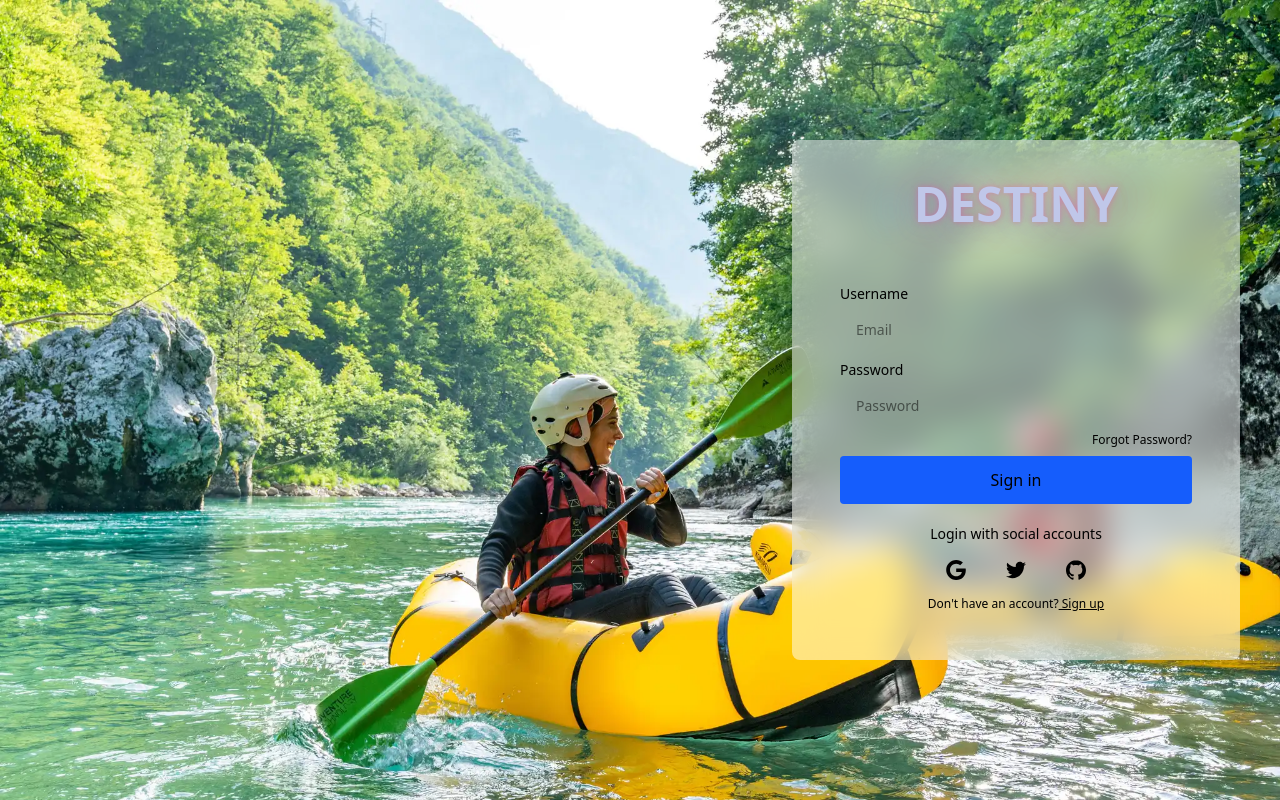
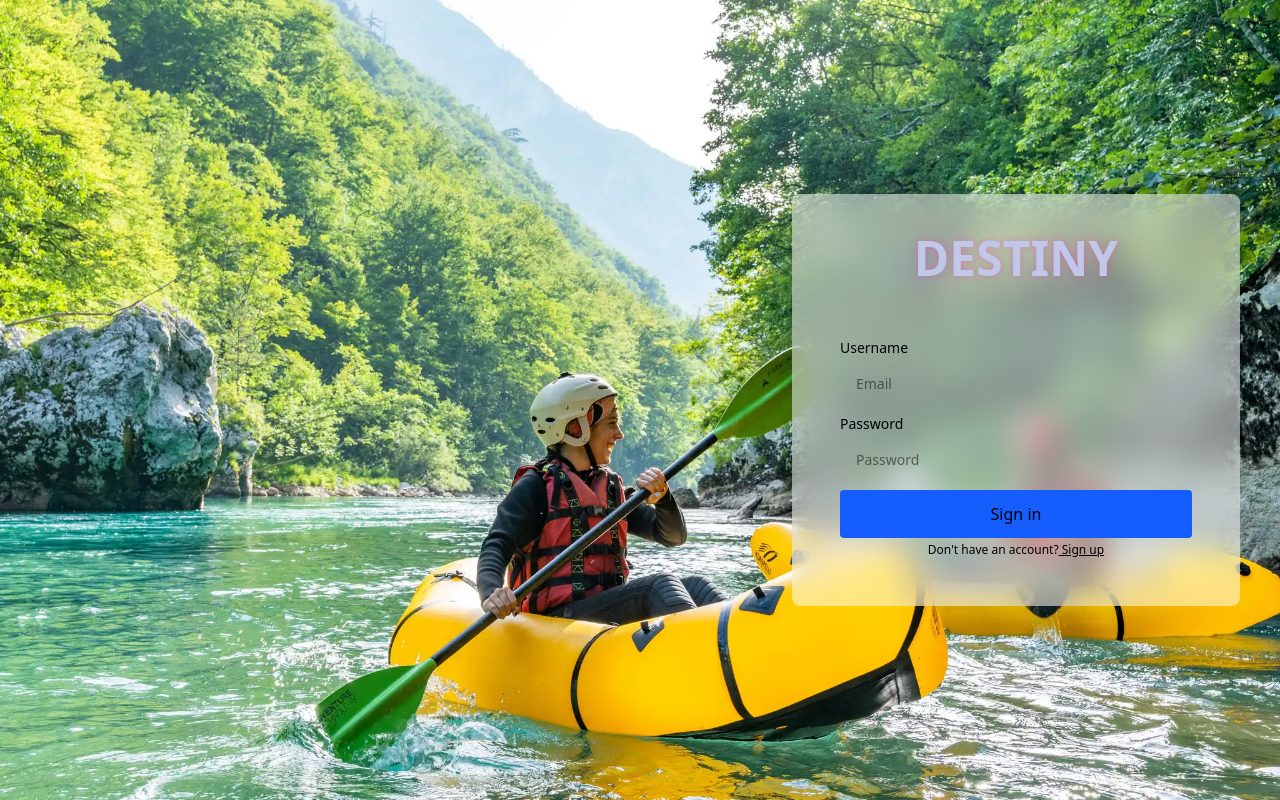
Before and after one commit to sujith2690/Destiny-Client, a React (Vite) app: page /login in a window 1280 px wide. Built offline with nearby package versions, Linux system fonts and the light colour scheme.

Commit message:
sociallinkes removed

```diff
--- a/src/components/LoginForm.jsx
+++ b/src/components/LoginForm.jsx
@@ -72,9 +72,9 @@ const LoginForm = ({ handleLogin }) => {
                         id="password"
                         placeholder="Password"
                         className="w-full px-4 py-3 rounded-md dark:border-gray-300 dark:bg-gray-50 dark:text-gray-800 focus:dark:border-default-600" />
-                    <div className="flex justify-end text-xs ">
+                    {/* <div className="flex justify-end text-xs ">
                         <a rel="noopener noreferrer" href="#">Forgot Password?</a>
-                    </div>
+                    </div> */}
                     {errors.password && touched.password ? (
                         <p className="text-red-600 text-center text-sm">{errors.password}</p>
                     ) : null}
@@ -88,7 +88,7 @@ const LoginForm = ({ handleLogin }) => {
 
                 </div>}
             </form>
-            <div className="flex items-center pt-4 space-x-1">
+            {/* <div className="flex items-center pt-4 space-x-1">
                 <div className="flex-1 h-px sm:w-16 dark:bg-gray-300"></div>
                 <p className="px-3 text-sm ">Login with social accounts</p>
                 <div className="flex-1 h-px sm:w-16 dark:bg-gray-300"></div>
@@ -109,7 +109,7 @@ const LoginForm = ({ handleLogin }) => {
                         <path d="M16 0.396c-8.839 0-16 7.167-16 16 0 7.073 4.584 13.068 10.937 15.183 0.803 0.151 1.093-0.344 1.093-0.772 0-0.38-0.009-1.385-0.015-2.719-4.453 0.964-5.391-2.151-5.391-2.151-0.729-1.844-1.781-2.339-1.781-2.339-1.448-0.989 0.115-0.968 0.115-0.968 1.604 0.109 2.448 1.645 2.448 1.645 1.427 2.448 3.744 1.74 4.661 1.328 0.14-1.031 0.557-1.74 1.011-2.135-3.552-0.401-7.287-1.776-7.287-7.907 0-1.751 0.62-3.177 1.645-4.297-0.177-0.401-0.719-2.031 0.141-4.235 0 0 1.339-0.427 4.4 1.641 1.281-0.355 2.641-0.532 4-0.541 1.36 0.009 2.719 0.187 4 0.541 3.043-2.068 4.381-1.641 4.381-1.641 0.859 2.204 0.317 3.833 0.161 4.235 1.015 1.12 1.635 2.547 1.635 4.297 0 6.145-3.74 7.5-7.296 7.891 0.556 0.479 1.077 1.464 1.077 2.959 0 2.14-0.020 3.864-0.020 4.385 0 0.416 0.28 0.916 1.104 0.755 6.4-2.093 10.979-8.093 10.979-15.156 0-8.833-7.161-16-16-16z"></path>
                     </svg>
                 </button>
-            </div>
+            </div> */}
             <p className="text-xs text-center sm:px-6 " onClick={handleLogin} >Don't have an account?
                 <a rel="noopener noreferrer" href="#" className="underline dark:text-gray-800"> Sign up</a>
             </p>
--- a/src/components/SignUpForm.jsx
+++ b/src/components/SignUpForm.jsx
@@ -106,9 +106,9 @@ const SignUpForm = ({ handleSignUp }) => {
                         id="confirmPassword"
                         placeholder="confirm Password"
                         className="w-full px-4 py-3 rounded-md dark:border-gray-300 dark:bg-gray-50 dark:text-gray-800 focus:dark:border-default-600" />
-                    <div className="flex justify-end text-xs ">
+                    {/* <div className="flex justify-end text-xs ">
                         <a rel="noopener noreferrer" href="#">Forgot Password?</a>
-                    </div>
+                    </div> */}
                     {errors.confirmPassword && touched.confirmPassword ? (
                         <p className="text-red-600 text-center text-sm">{errors.confirmPassword}</p>
                     ) : null}
```
